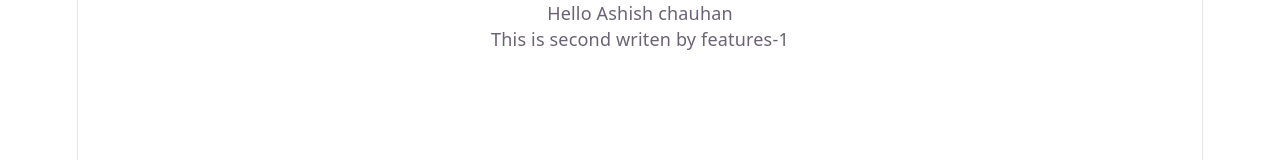
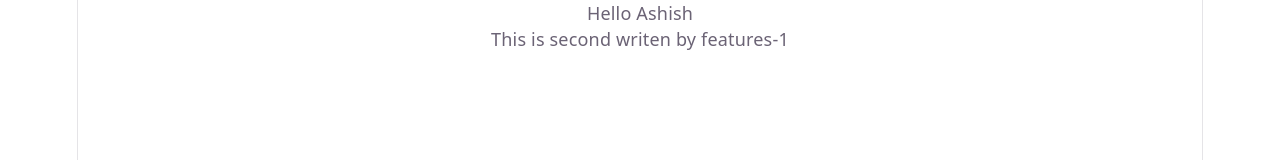
Before and after one commit to Ramashishchauhan143/ReactGithubAction, a React (Vite) app: page / in a window 1280 px wide. Shown: the top 160 px of the page. Built offline with nearby package versions, Linux system fonts and the light colour scheme.

Commit message:
Update App.jsx

```diff
--- a/src/App.jsx
+++ b/src/App.jsx
@@ -9,8 +9,9 @@ function App() {
 
   return (
     <>
-     <div>Hello Ashish chauhan</div>
+     <div>Hello Ashish </div>
      <div>This is second writen by features-1</div>
+
     </>
   )
 }
```
